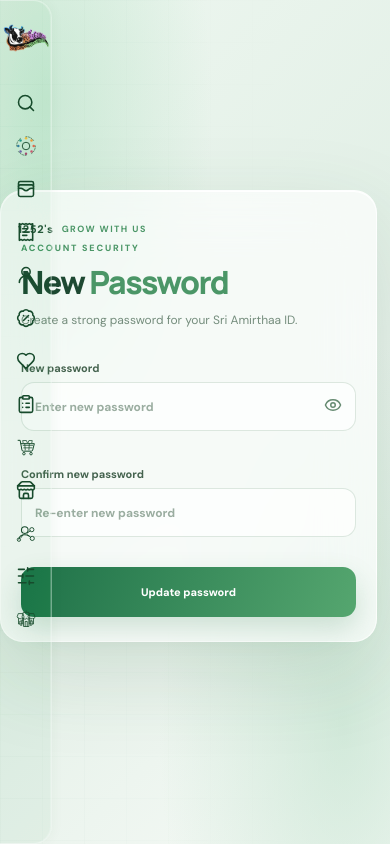
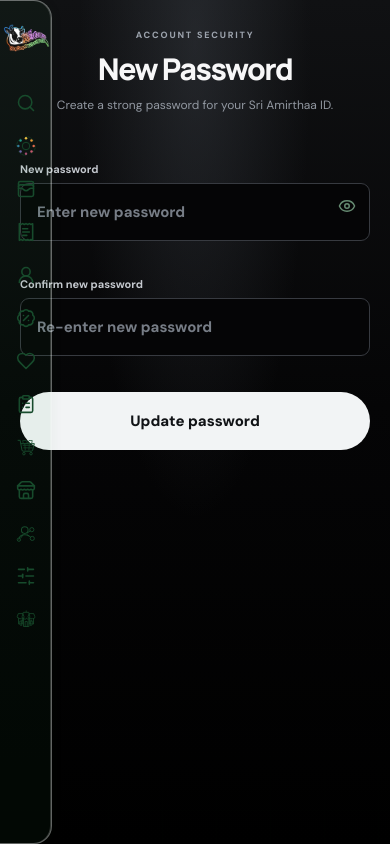
Before and after one commit to eprojects1252/1252-s-grow-with-us, a Next.js app: page /auth/reset-password in a window 390 px wide. Built offline with nearby package versions, Linux system fonts and the light colour scheme.

Commit message:
Apply monochrome reference-inspired mobile auth design

```diff
--- a/app/globals.css
+++ b/app/globals.css
@@ -972,3 +972,86 @@ main,main:has(.store-sidebar-expanded){padding-left:0!important}
 .auth-monogram{display:flex;align-items:center;min-height:100px;margin:52px 0 24px}
 .auth-monogram img{display:block;width:min(100%,280px);height:auto;max-height:132px;object-fit:contain;object-position:left center}
 @media(max-width:680px){.auth-monogram{min-height:68px;margin:26px 0 14px}.auth-monogram img{width:min(76%,230px);max-height:86px}}
+
+
+/* Sri Amirthaa ID — monochrome mobile identity layout inspired by the supplied reference. */
+@media(max-width:680px){
+  .auth-page{
+    min-height:100svh!important;display:flex!important;flex-direction:column!important;
+    align-items:stretch!important;justify-content:flex-start!important;gap:0!important;
+    padding:22px 20px 30px!important;overflow-x:hidden!important;
+    color:#f5f6f7!important;
+    background:
+      radial-gradient(ellipse at 50% 5%,rgba(76,82,91,.34),transparent 42%),
+      linear-gradient(180deg,#101113 0%,#050506 48%,#000 100%)!important;
+  }
+  .auth-page:before{opacity:.12!important;background-size:54px 54px!important;mask-image:none!important}
+  .auth-showcase{
+    display:block!important;order:0!important;width:100%!important;min-height:0!important;
+    margin:0 auto 26px!important;padding:0!important;border:0!important;border-radius:0!important;
+    background:transparent!important;box-shadow:none!important;backdrop-filter:none!important;
+  }
+  .auth-showcase-content{display:flex!important;flex-direction:column!important;align-items:center!important;text-align:center!important}
+  .auth-live,.auth-feature,.auth-showcase-foot,.auth-orb{display:none!important}
+  .auth-monogram{
+    display:grid!important;place-items:center!important;width:min(72vw,270px)!important;
+    height:min(72vw,270px)!important;min-height:0!important;margin:0 auto 28px!important;
+    padding:28px!important;border:1px solid rgba(255,255,255,.17)!important;border-radius:27%!important;
+    background:linear-gradient(145deg,#303238,#111214 72%)!important;
+    box-shadow:inset 0 1px 2px rgba(255,255,255,.28),0 22px 55px rgba(0,0,0,.55)!important;
+  }
+  .auth-monogram img{width:100%!important;max-width:100%!important;max-height:100%!important;object-fit:contain!important;object-position:center!important;filter:grayscale(1) brightness(1.8)!important}
+  .auth-showcase h2{margin:0!important;color:#f7f7f8!important;font-size:clamp(30px,8vw,42px)!important;line-height:1.12!important;letter-spacing:-.055em!important}
+  .auth-showcase h2 em{color:#f7f7f8!important}
+  .auth-showcase-content>p{display:none!important}
+  .auth-form{
+    display:flex!important;flex-direction:column!important;align-items:stretch!important;
+    order:1!important;width:100%!important;max-width:520px!important;margin:0 auto!important;
+    padding:0!important;border:0!important;border-radius:0!important;
+    background:transparent!important;color:#f4f5f6!important;box-shadow:none!important;
+    backdrop-filter:none!important;
+  }
+  .auth-brand{display:none!important}
+  .auth-heading{order:0!important;margin:0 0 20px!important;text-align:center!important}
+  .auth-heading>span{color:#9ca3ad!important;font-size:9px!important}
+  .auth-heading h1,.auth-heading h1 em{color:#f7f7f8!important;font-size:30px!important}
+  .auth-heading p{color:#9298a1!important}
+  .auth-form>.auth-google{height:54px!important;min-height:54px!important;display:flex!important;align-items:center!important;justify-content:center!important;gap:12px!important;margin:0 0 12px!important;padding:0 18px!important;border:1px solid #454951!important;border-radius:999px!important;background:rgba(0,0,0,.35)!important;color:#f4f5f6!important;font-size:14px!important;font-weight:750!important}
+  .auth-form>.auth-google:nth-of-type(1){order:1!important}
+  .auth-form>.auth-google:nth-of-type(2){order:2!important}
+  .auth-form>.auth-google:nth-of-type(3){order:3!important}
+  .auth-form>.auth-google:hover{background:#17191d!important;box-shadow:0 0 0 1px #777d87!important}
+  .auth-form>.auth-google:disabled{opacity:.55!important}
+  .phone-otp-panel{order:4!important;margin:10px 0 16px!important;border-color:#42464e!important;background:#111316!important;color:#f4f5f6!important}
+  .auth-method-label{order:5!important;margin:20px 0 12px!important;padding-top:20px!important;border-color:#34373d!important;color:#aeb3bb!important;text-align:center!important}
+  .auth-field{color:#c4c8ce!important}
+  .auth-field>input,.auth-password input{
+    height:58px!important;border:1px solid #373a40!important;border-radius:9px!important;
+    background:#050506!important;color:#f7f7f8!important;font-size:15px!important;padding:0 16px!important;
+  }
+  .auth-field input::placeholder{color:#777d86!important}
+  .auth-field input:focus{border-color:#aeb4be!important;box-shadow:0 0 0 3px rgba(180,188,200,.1)!important}
+  .auth-email{order:6!important;margin-top:0!important}
+  .auth-form>.auth-field:not(.auth-email){order:7!important}
+  .runaway-strength{order:8!important;background:#111316!important;border-color:#34373d!important}
+  .auth-terms{order:9!important;color:#aeb3bb!important}
+  .runaway-slot{order:10!important}
+  .auth-forgot{order:11!important;color:#c8cbd1!important}
+  .auth-notice{order:12!important;background:#17191d!important;border-color:#444951!important;color:#e2e5e9!important}
+  .auth-divider{order:13!important;display:flex!important;align-items:center!important;gap:12px!important;margin:22px 0!important;color:#aeb3bb!important;font-size:12px!important}
+  .auth-divider i{height:1px!important;flex:1!important;background:#373a40!important}
+  .auth-switch{order:14!important;color:#aeb3bb!important;text-align:center!important}
+  .auth-switch button,.auth-forgot{color:#f4f5f6!important}
+  .auth-submit:not(.runaway-submit){
+    display:flex!important;order:2!important;width:100%!important;height:58px!important;
+    margin:14px auto 0!important;border:0!important;border-radius:999px!important;
+    background:#f2f4f5!important;color:#111316!important;box-shadow:none!important;
+    font-size:15px!important;font-weight:800!important;
+  }
+  .auth-submit:not(.runaway-submit) span{color:#111316!important}
+  .auth-admin-foot{color:#8d949e!important}
+}
+@media(max-width:380px){
+  .auth-page{padding-left:16px!important;padding-right:16px!important}
+  .auth-monogram{width:min(68vw,240px)!important;height:min(68vw,240px)!important}
+}
```
